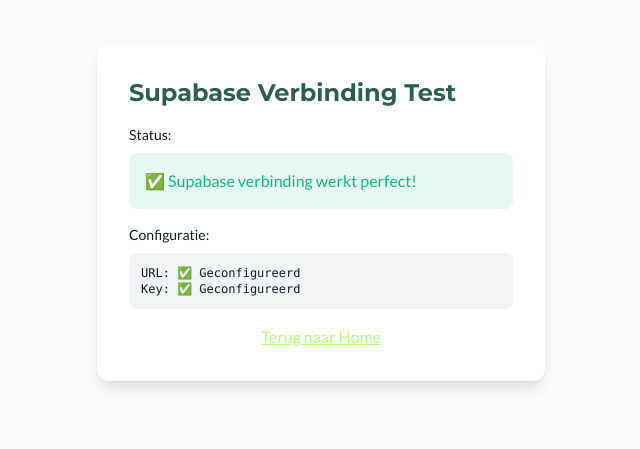
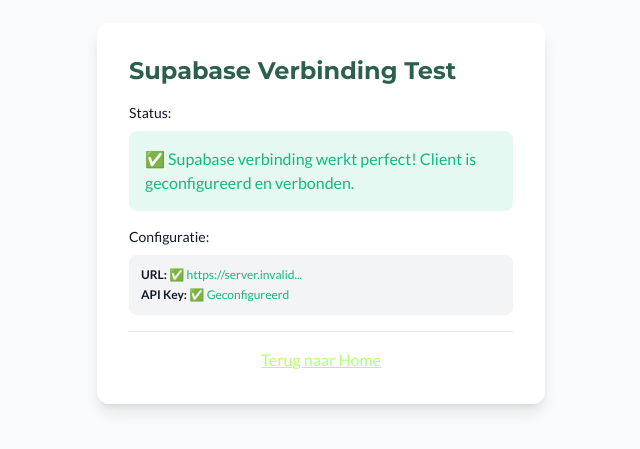
Before and after one commit to rivaldorose/konsensi-workspace, a Next.js app: page /test-supabase in a window 1280 px wide. Shown: the part 187-636 px from the top of the page, without its empty margins (319-959 px from the left). Built offline with nearby package versions, Linux system fonts and the light colour scheme; no server answers; the database is empty.

Commit message:
Improve Supabase connection test

```diff
--- a/src/app/test-supabase/page.tsx
+++ b/src/app/test-supabase/page.tsx
@@ -6,31 +6,39 @@
 export default function TestSupabasePage() {
   const [status, setStatus] = useState<'loading' | 'success' | 'error'>('loading')
   const [message, setMessage] = useState('')
+  const [connectionInfo, setConnectionInfo] = useState<{
+    url: string
+    keyConfigured: boolean
+  } | null>(null)
 
   useEffect(() => {
     async function testConnection() {
       try {
         const supabase = createClient()
 
-        // Test de verbinding door een simpele query te doen
-        const { data, error } = await supabase.from('_prisma_migrations').select('*').limit(1)
+        // Test de verbinding door de auth status op te halen
+        const { data: { session }, error: authError } = await supabase.auth.getSession()
 
-        if (error) {
-          // Dit is normaal als de tabel niet bestaat, maar het betekent wel dat we verbonden zijn
-          if (error.code === 'PGRST116' || error.message.includes('does not exist')) {
-            setStatus('success')
-            setMessage('✅ Supabase verbinding werkt! (Tabel bestaat niet, maar connectie is OK)')
-          } else {
+        if (authError) {
           setStatus('error')
-            setMessage(`❌ Error: ${error.message}`)
-          }
+          setMessage(`❌ Authenticatie Error: ${authError.message}`)
         } else {
           setStatus('success')
-          setMessage('✅ Supabase verbinding werkt perfect!')
+          setMessage('✅ Supabase verbinding werkt perfect! Client is geconfigureerd en verbonden.')
         }
+
+        // Toon configuratie info
+        setConnectionInfo({
+          url: process.env.NEXT_PUBLIC_SUPABASE_URL || 'Niet geconfigureerd',
+          keyConfigured: !!process.env.NEXT_PUBLIC_SUPABASE_ANON_KEY
+        })
       } catch (err) {
         setStatus('error')
         setMessage(`❌ Fout: ${err instanceof Error ? err.message : 'Onbekende fout'}`)
+        setConnectionInfo({
+          url: 'Error',
+          keyConfigured: false
+        })
       }
     }
 
@@ -58,14 +66,31 @@
             </div>
           </div>
 
+          {connectionInfo && (
             <div>
               <p className="text-sm text-grey-600 mb-2">Configuratie:</p>
-            <div className="text-xs bg-grey-100 p-3 rounded-md font-mono">
-              <p>URL: {process.env.NEXT_PUBLIC_SUPABASE_URL ? '✅ Geconfigureerd' : '❌ Niet geconfigureerd'}</p>
-              <p>Key: {process.env.NEXT_PUBLIC_SUPABASE_ANON_KEY ? '✅ Geconfigureerd' : '❌ Niet geconfigureerd'}</p>
+              <div className="text-xs bg-grey-100 p-3 rounded-md space-y-1">
+                <p>
+                  <span className="font-semibold">URL:</span>{' '}
+                  {connectionInfo.url !== 'Error' ? (
+                    <span className="text-success">✅ {connectionInfo.url.substring(0, 30)}...</span>
+                  ) : (
+                    <span className="text-error">❌ Niet geconfigureerd</span>
+                  )}
+                </p>
+                <p>
+                  <span className="font-semibold">API Key:</span>{' '}
+                  {connectionInfo.keyConfigured ? (
+                    <span className="text-success">✅ Geconfigureerd</span>
+                  ) : (
+                    <span className="text-error">❌ Niet geconfigureerd</span>
+                  )}
+                </p>
               </div>
             </div>
+          )}
 
+          <div className="pt-4 border-t border-grey-200">
             <a
               href="/"
               className="block text-center text-primary-500 hover:text-primary-900 underline"
@@ -75,5 +100,6 @@
           </div>
         </div>
       </div>
+    </div>
   )
 }
```
Lines whose indentation alone changed are shown as unchanged.
